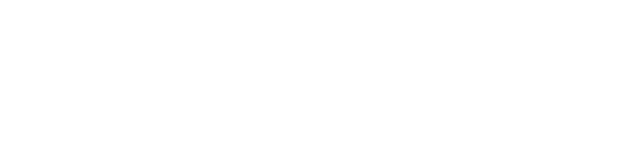
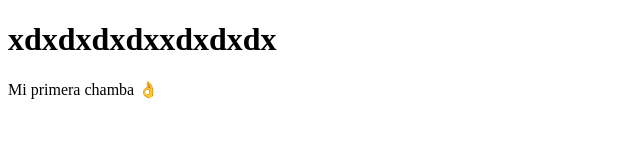
Before and after one commit to EderJair/beton-backend, a plain HTML site: page index.html in a window 1280 px wide. Shown: the whole page, without its empty margins (0-640 px from the left). Drawn offline with Linux system fonts and the light colour scheme.

Commit message:
first commit

```diff
--- a/index.html
+++ b/index.html
@@ -6,6 +6,7 @@
     <title>Document</title>
 </head>
 <body>
-
+    <h1>xdxdxdxdxxdxdxdx</h1>
+    <p>Mi primera chamba 👌</p>
 </body>
 </html>
```
